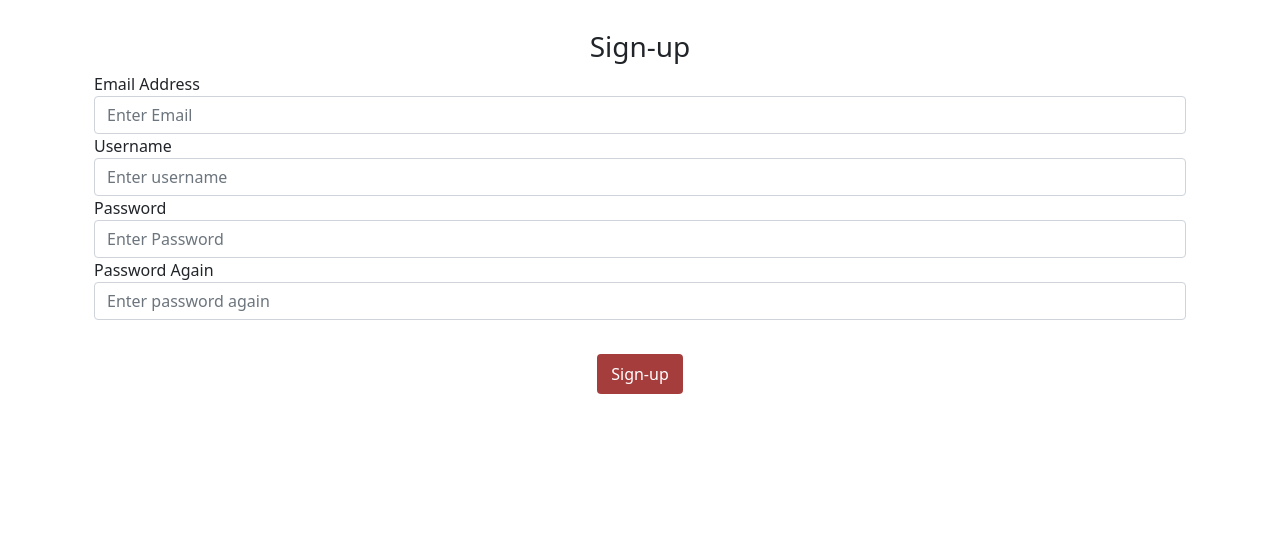
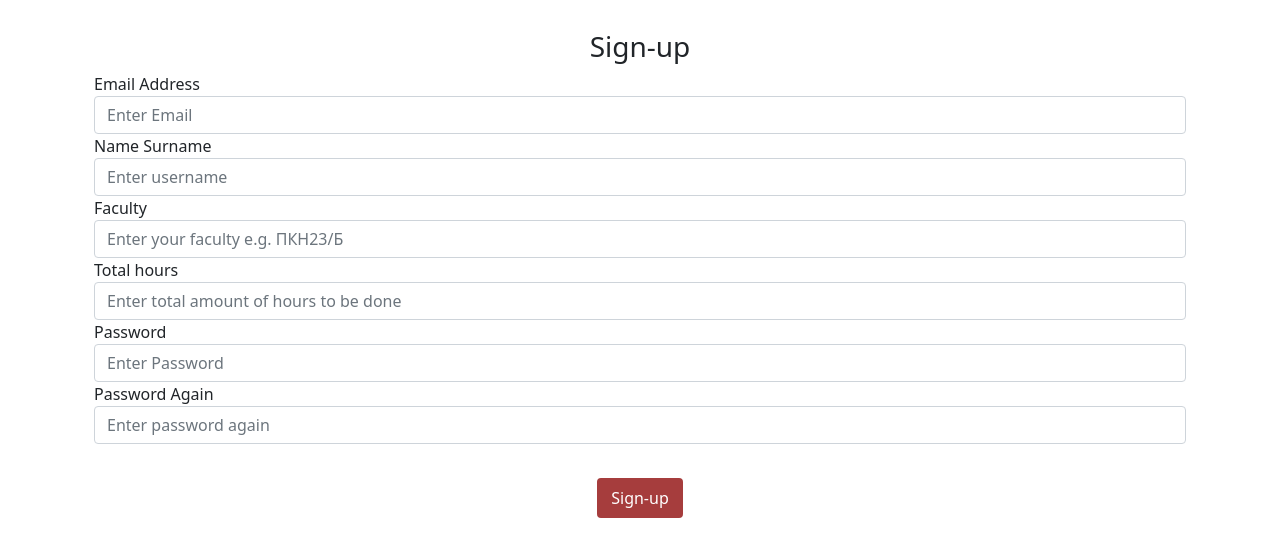
Before and after one commit to garudaenjoyer/good-opportunity-web-mini-project, a Flask app: page /sign-up in a window 1280 px wide. Shown: the part 116-673 px from the top of the page. Run offline with Flask 3, Linux system fonts and the light colour scheme; some libraries are stand-ins or nearby versions.

Commit message:
extended user db with hours and faculty, corrected for in sign-up labels

```diff
--- a/website/auth.py
+++ b/website/auth.py
@@ -36,6 +36,9 @@ def sign_up():
         password1 = request.form.get("password1")
         password2 = request.form.get("password2")
 
+        faculty = request.form.get("faculty")
+        total_hours = int(request.form.get("total_time"))
+        done_hours = 0#                         <--- can add start amount later
         email_exists = User.query.filter_by(email=email).first()
         username_exists = User.query.filter_by(username=username).first()
 
@@ -49,9 +52,16 @@ def sign_up():
             flash('Username is too short', category='error')
         elif len(password1) < 6:
             flash('Password is too short', category='error')
+        elif total_hours > 60:
+            flash(f'{total_hours} is to many', category='error')
         else:
             #else create user
-            new_user = User(email= email, username= username, password = generate_password_hash(password1, method='scrypt'))
+            new_user = User(email= email,
+                            username= username,
+                            password = generate_password_hash(password1, method='scrypt'),
+                            faculty = faculty,
+                            total_hours = total_hours,
+                            done_hours = done_hours)
             db.session.add(new_user)
             db.session.commit()
             login_user(new_user, remember=True)
--- a/website/models.py
+++ b/website/models.py
@@ -10,6 +10,9 @@ class User(db.Model, UserMixin):
     username = db.Column(db.String(150), unique= True)
     password = db.Column(db.String(150))
     data_created = db.Column(db.DateTime(timezone= True), default= func.now())
+    faculty = db.Column(db.String(150))
+    total_hours = db.Column(db.Integer)
+    done_hours = db.Column(db.Integer)
 
 class Opportunity(db.Model):
     id = db.Column(db.Integer, primary_key=True)
--- a/website/templates/sign-up.html
+++ b/website/templates/sign-up.html
@@ -16,21 +16,35 @@
         class="form-control"
         placeholder="Enter Email"
         >
-        <label for='email'>Username</label>
+        <label for='username'>Name Surname</label>
         <input type="text"
         id="username"
         name="username"
         class="form-control"
         placeholder="Enter username"
         >
-        <label for='password'>Password</label>
+        <label for='faculty'>Faculty</label>
+        <input type="text"
+        id="faculty"
+        name="faculty"
+        class="form-control"
+        placeholder="Enter your faculty e.g. ПКН23/Б"
+        >
+        <label for='total_time'>Total hours</label>
+        <input type="number"
+        id="total_time"
+        name="total_time"
+        class="form-control"
+        placeholder="Enter total amount of hours to be done"
+        >
+        <label for='password1'>Password</label>
         <input type="password"
         id="password1"
         name="password1"
         class="form-control"
         placeholder="Enter Password"
         >
-        <label for='password'>Password Again</label>
+        <label for='password2'>Password Again</label>
         <input type="password"
         id="password2"
         name="password2"
```
Also changed, not shown: website/database.db.
